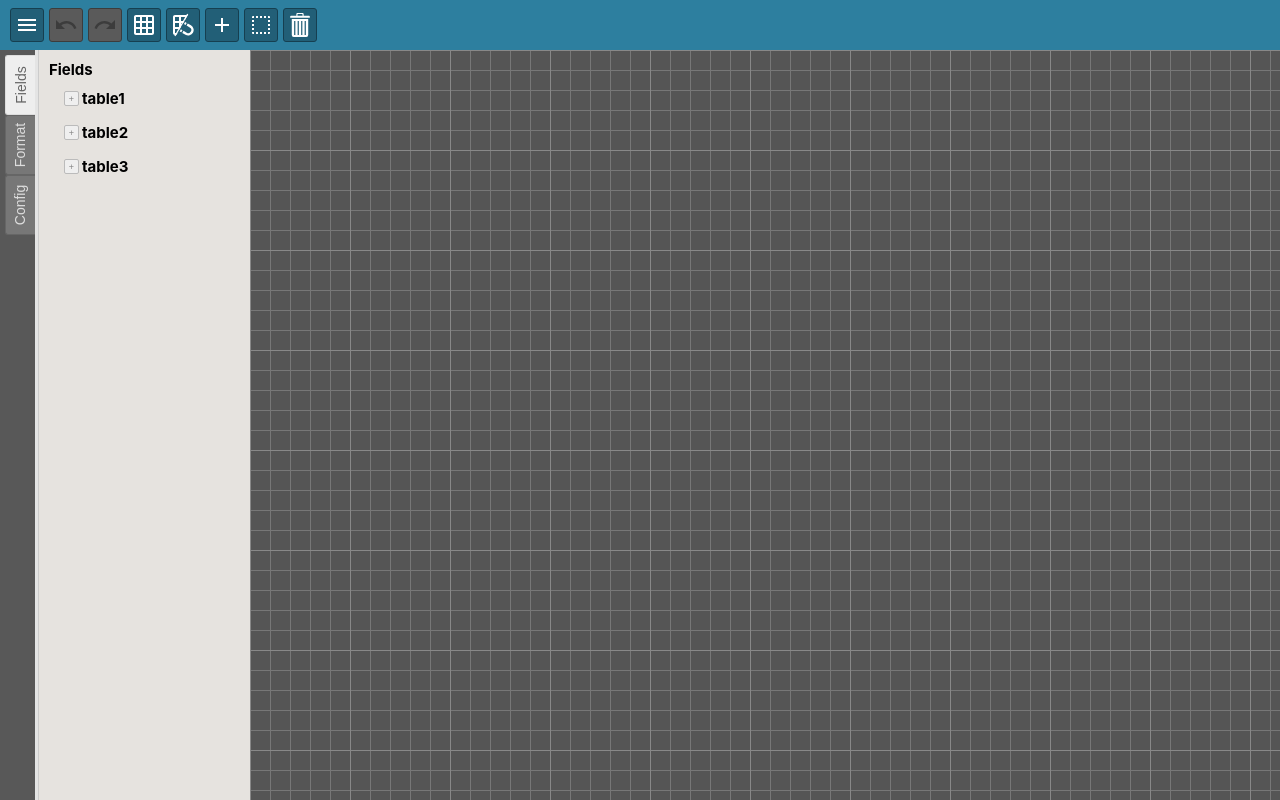
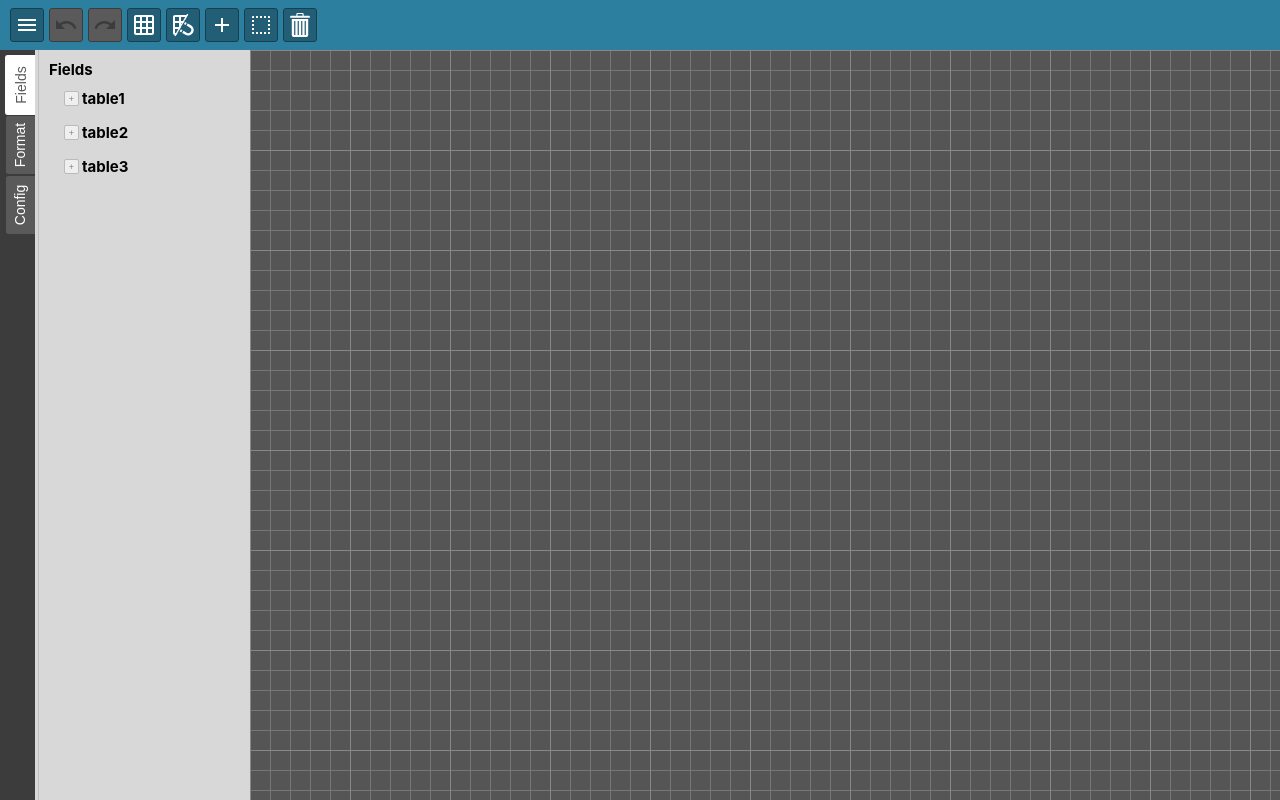
Before and after one commit to olgamirete/bi-web, a React (Create React App) app: page / in a window 1280 px wide. Built offline with nearby package versions, Linux system fonts and the light colour scheme.

Commit message:
updated old colors to palette colors

```diff
--- a/src/components/side-panel/SidePanel.css
+++ b/src/components/side-panel/SidePanel.css
@@ -1,17 +1,15 @@
 .side-panel {
     width: 250px;
     height: 100%;
-    background-color: rgb(230, 227, 223);
-    /* background-color: #dddddd; */
+
+    /* background-color: rgb(230, 227, 223); */
+    background-color: var(--sonic-silver-1);
+
     transition: all 0.5s ease;
-    /* overflow: hidden; */
     display: flex;
     flex-flow: row nowrap;
-    /* justify-content: center; */
-    /* box-sizing: content-box; */
 }
 .side-panel .sections-container {
-    /* display: none; */
     width: 30vw;
     min-width: 150px;
 }
@@ -25,14 +23,15 @@
     width: 38px;
     min-width: 38px;
     height: auto;
-    background-color: rgb(88, 88, 88);
+    background-color: var(--sonic-silver-5);
+
     align-items: flex-end;
     justify-content: flex-start;
     padding-top: 5px;
 
     border-style: solid;
     border-width: 0px 3px 0px 0px;
-    border-color: #e4e4e4;
+    border-color: var(--sonic-silver-1);
     box-sizing: border-box;
 }
 .side-panel .buttons-container button {
@@ -48,9 +47,10 @@
     border-style: solid;
     border-width: 1px;
     border-right: none;
-    border-color: #666666;
-    background-color: #777777;
-    color: #dddddd;
+    border-color: var(--sonic-silver-5);
+
+    background-color: var(--sonic-silver-4);
+    color: #ffffff;
 
     padding: 0;
     margin-left: 0px;
@@ -62,8 +62,7 @@
 }
 
 .side-panel .buttons-container button:hover {
-    background-color: #888888;
-    border-color: #777777;
+    background-color: var(--sonic-silver);
 }
 
 .side-panel .buttons-container button .text {
@@ -73,9 +72,9 @@
 }
 
 .side-panel .buttons-container button.active {
-    background-color: #eeeeee;
-    color: #666666;
-    border-color: #dddddd;
+    background-color: #ffffff;
+    color: var(--sonic-silver-4);
+    border-color: #ffffff;
 }
 
 .side-panel .sections-container {
@@ -84,7 +83,7 @@
     display: flex;
     flex-flow: column nowrap;
     border-style: solid;
-    border-color: #cccccc;
+    border-color: var(--sonic-silver-2);
     border-width: 0 0 0 1px;
 }
 
```
